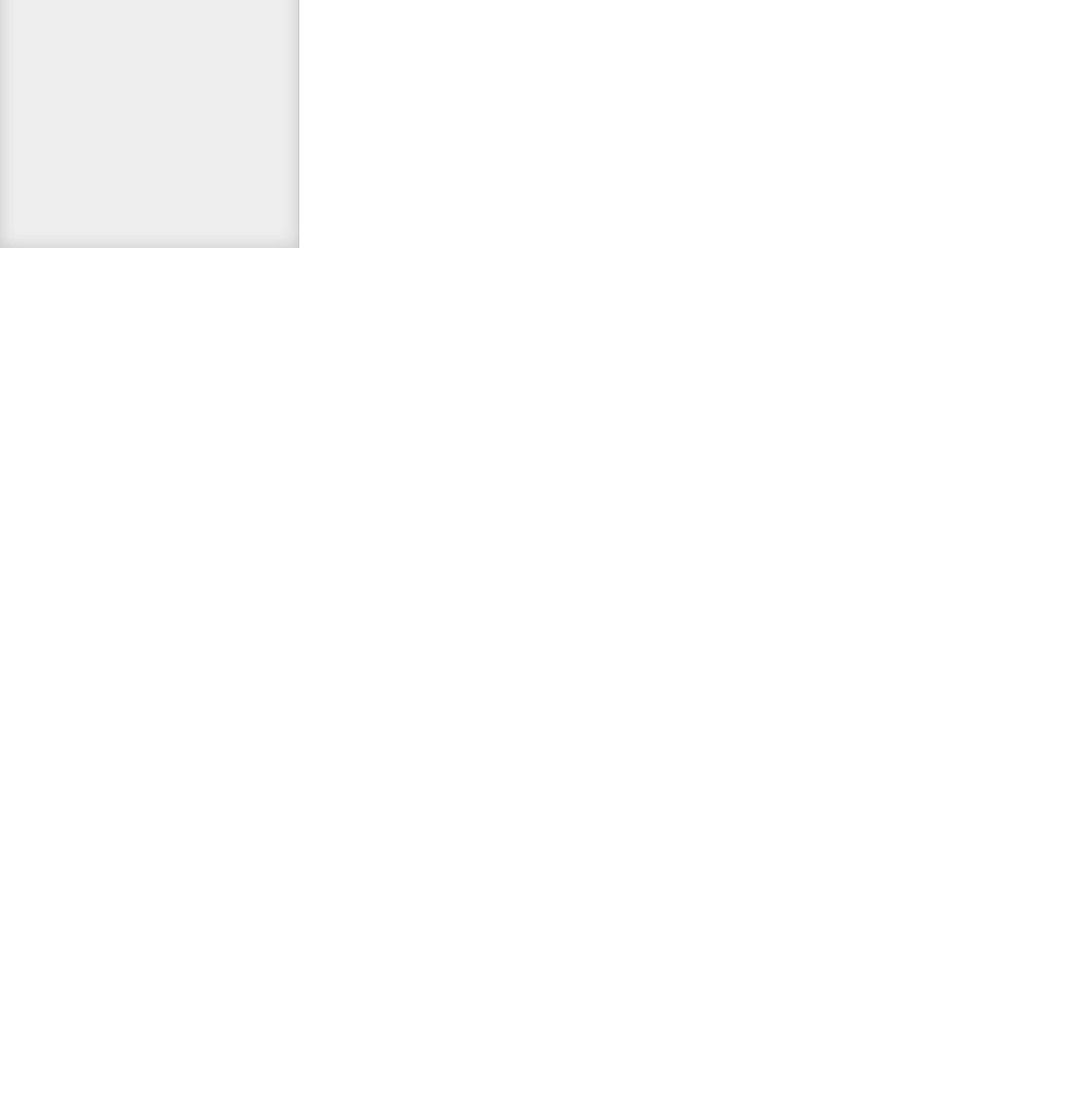
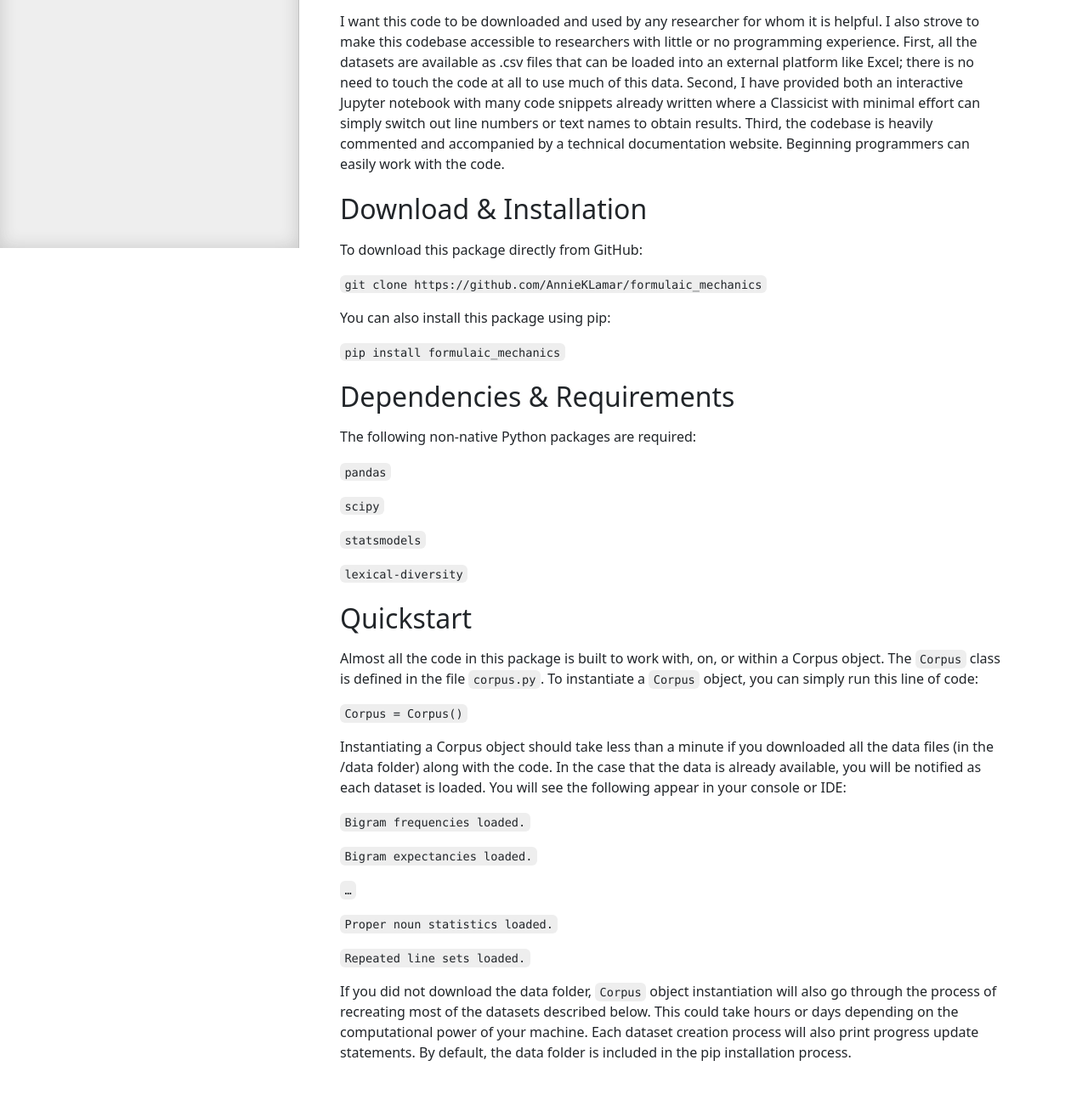
Before and after one commit to AnnieKLamar/formulaic_mechanics, a plain HTML site: page docs/formulaic_mechanics.html in a window 1280 px wide. Shown: the part 508-1796 px from the top of the page at 85% size. Before the commit the page ends 800 px from the top, so only its background shows below. Drawn offline with Linux system fonts and the light colour scheme.

Commit message:
documentation update

```diff
--- a/docs/formulaic_mechanics.html
+++ b/docs/formulaic_mechanics.html
@@ -60,6 +60,61 @@ Formulaic Mechanics    </h1>
 
 
             </section>
+            <div>
+                <p><b>Created by <a href="https://annieklamar.github.io" target="_blank">Annie K. Lamar,</a></b> <i>and submitted as part of her dissertation project, "Formulaic Mechanics" (Stanford University, 2024)</i></p>
+
+                <h2>Introduction</h2>
+
+                <p>The creation of an open-source codebase and the many datasets produced in the above chapters represents a significant component of this project. Some of the functions that this codebase provides are truly novel; they are, to my knowledge, the first computational attempt at a given problem. All the computational work related to mutual expectancy falls into this category. Other functions are novel in their accessibility. </p>
+
+                <p>Notably, the TLG prohibits the copying or downloading of the text results from their database. With this codebase, you can perform almost all the same functions that the TLG provides (although only for Homer, and without lemmatization), and you are free to download and use the results in any manner you wish. Notably, the TLG does not provide a way to filter results by metrical pattern or degree of formulaic language—those abilities are unique to this project.</p>
+
+                <p>I want this code to be downloaded and used by any researcher for whom it is helpful. I also strove to make this codebase accessible to researchers with little or no programming experience. First, all the datasets are available as .csv files that can be loaded into an external platform like Excel; there is no need to touch the code at all to use much of this data. Second, I have provided both an interactive Jupyter notebook with many code snippets already written where a Classicist with minimal effort can simply switch out line numbers or text names to obtain results. Third, the codebase is heavily commented and accompanied by a technical documentation website. Beginning programmers can easily work with the code.</p>
+
+                <h2>Download & Installation</h2>
+
+                <p>To download this package directly from GitHub:</p>
+
+                <p><code>git clone https://github.com/AnnieKLamar/formulaic_mechanics</code></p>
+
+                <p>You can also install this package using pip:</p>
+
+                <p><code>pip install formulaic_mechanics</code></p>
+
+                <h2>Dependencies & Requirements</h2>
+
+                <p>The following non-native Python packages are required:</p>
+                <p><code>pandas</code></p>
+                <p><code>scipy</code></p>
+                <p><code>statsmodels</code></p>
+                <p><code>lexical-diversity</code></p>
+
+                <h2>Quickstart</h2>
+
+                <p>Almost all the code in this package is built to work with, on, or within a Corpus object. The <code>Corpus</code> class is
+                defined in the file <code>corpus.py</code>. To instantiate a <code>Corpus</code> object, you can simply run this line of code:</p>
+
+                <p><code>Corpus = Corpus()</code></p>
+
+                <p>Instantiating a Corpus object should take less than a minute if you downloaded all the data files (in the /data folder) along with the code. In the case that the data is already available, you will be notified as each dataset is loaded. You will see the following appear in your console or IDE:</p>
+
+                <p><code>Bigram frequencies loaded.</code></p>
+
+                <p><code>Bigram expectancies loaded.</code></p>
+
+                <p><code>…</code></p>
+
+                <p><code>Proper noun statistics loaded.</code></p>
+
+                <p><code>Repeated line sets loaded.</code></p>
+
+<p>If you did not download the data folder, <code>Corpus</code> object instantiation will also go through the process of
+recreating most of the datasets described below. This could take hours or days depending on the computational power
+of your machine. Each dataset creation process will also print progress update statements. By default, the data
+folder is included in the pip installation process.</p>
+
+
+            </div>
     </main>
 <script>
     function escapeHTML(html) {
```
